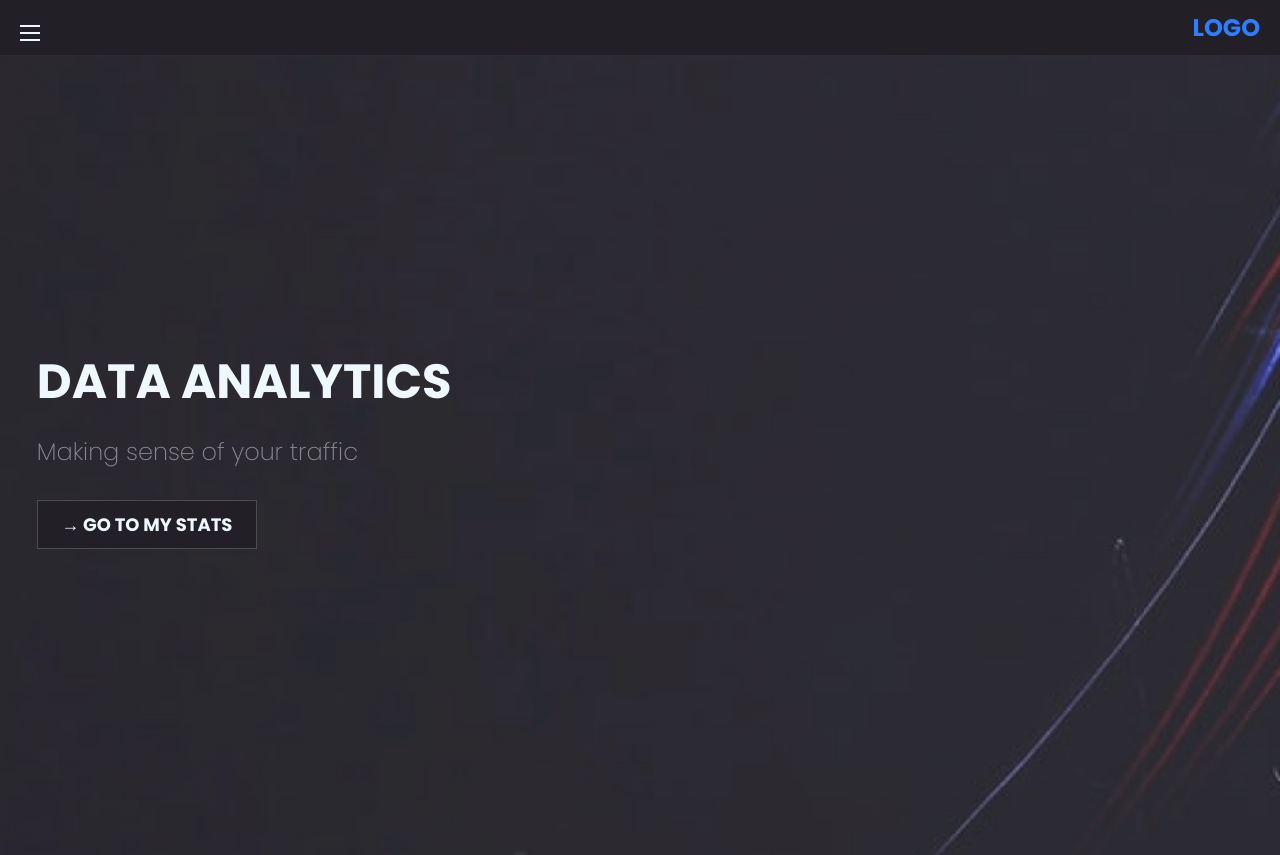
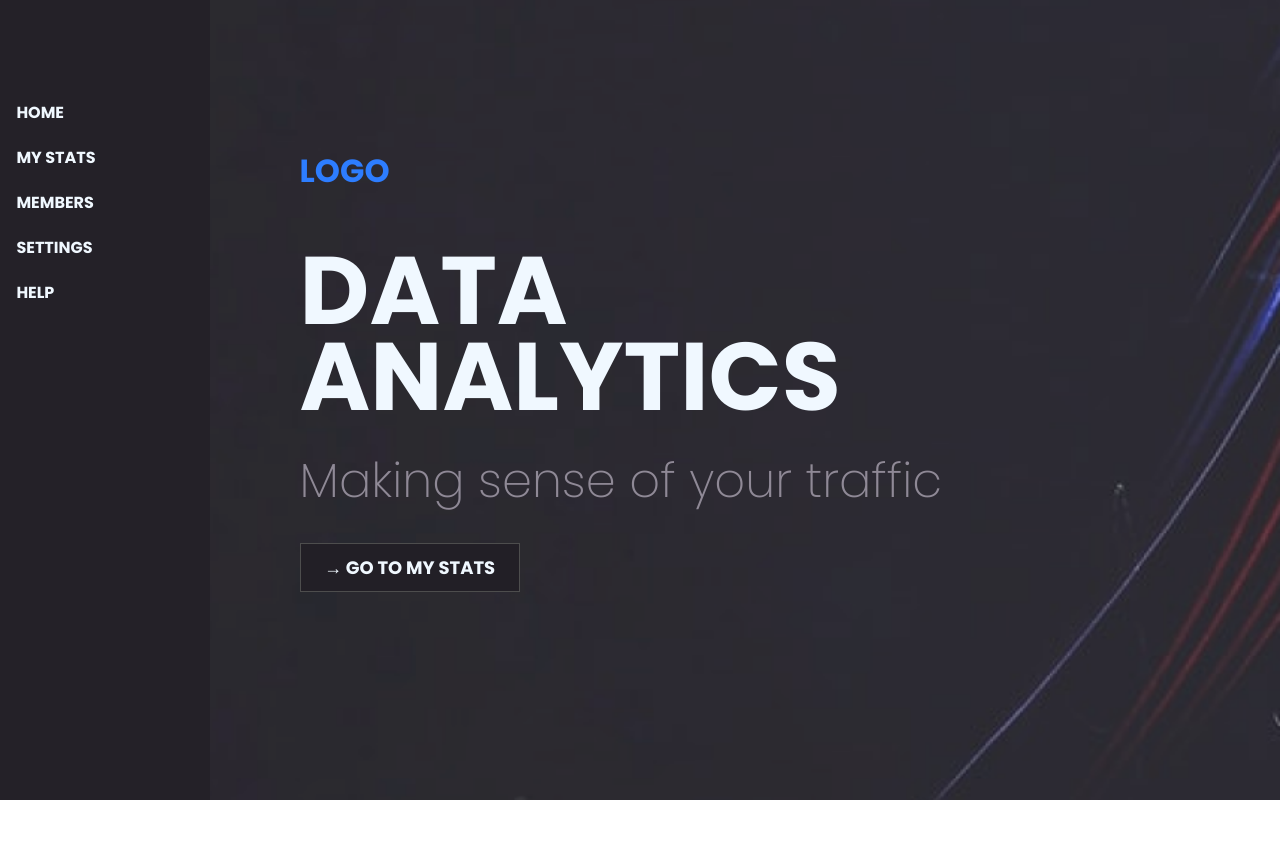
Before and after one commit to ThiagoYTorres/Landing-Page-Dashboard, a plain HTML site: page index.html in a window 1280 px wide. After the commit the page ends 800 px from the top, so only its background shows below. Drawn offline with Linux system fonts and the light colour scheme; a web font is replaced by a local one.

Commit message:
adicionando responsividade

```diff
--- a/dash.css
+++ b/dash.css
@@ -7,18 +7,23 @@
 
 .nav{
     display: flex;
-    justify-content: space-between;
+    justify-content: center;
     padding: 10px 20px;
-    background-color:#221F26;
+    background-color:rgba(44, 41, 49, 1);
+    position: relative;
+    z-index: 3;
 }
 .logo{
     color: #2D7DFF;
+    align-self:flex-start;
 }
 .hamb{
+    position: absolute;
+    left: 2%;
+
     margin-top: 15px;
     width: 20px;
     border-top: 2px solid;
-    align-self: flex-start;
     color: aliceblue;
 }
 section{
@@ -50,8 +55,16 @@ button{
     background-color:#221F26;
     font-weight: 700;
     font-size: 1.125rem;
+    transition: 0.3s;
 }
-section::after{
+button:hover{
+    background-color:aliceblue;
+    color: #221F26;
+}
+body{
+    position: relative;
+}
+body::after{
     content: '';
     position: absolute;
     left: 0;
@@ -60,7 +73,7 @@ section::after{
     height: 100%;
     background-image: url('img/fundo.png');
     background-size: cover;
-    background-position: 88%;
+    background-position: 100%;
 
 }
 .title,p,button{
@@ -75,3 +88,60 @@ section::after{
     background-color: aliceblue;
     margin-top: 5px;
 }
+.desktop{
+    display: none;
+}
+@media ( min-width:1280px) {
+    body{
+        display: flex;
+
+    }
+    .hamb{
+        display: none;
+    }
+    .desktop{
+        display: block;
+        background-color: rgb(36, 33, 40);
+        width:210px;
+        padding-top: 7%;
+        padding-left: 0.5%;
+        border-right: #2D7DFF 1px;
+        z-index: 3;
+    }
+    .navdesk{
+        list-style: none;
+        color: aliceblue;
+        font-weight: 700;
+        font-size: 1rem;
+    }
+    li{
+        padding: 10px;
+        transition: 0.3s;
+    }
+    li:hover{
+        background-color: #2D7DFF;
+    }
+    .nav{
+        display: none;
+    }
+    .title::before{
+        content: 'LOGO';
+        display: block;
+        margin-bottom: 35px;
+        color:  #2D7DFF;
+        font-size: 2rem;
+        z-index: 4;
+    }
+    section{
+        justify-content: flex-start;
+        padding-top: 10%;
+        padding-left: 7%;
+    }
+    .title{
+        font-size: 6rem;
+        width: 400px;
+    }
+    p{
+        font-size: 3rem;
+    }
+}
--- a/index.html
+++ b/index.html
@@ -10,6 +10,15 @@
     <title>Document</title>
 </head>
 <body>
+    <div class="desktop">
+      <ul class="navdesk">
+            <li>HOME</li>
+            <li>MY STATS</li>
+            <li>MEMBERS</li>
+            <li>SETTINGS</li>
+            <li>HELP</li>
+        </ul>
+    </div>
     <nav class="nav">
         <div class="hamb"></div>
         <h1 class="logo">LOGO</h1>
```
